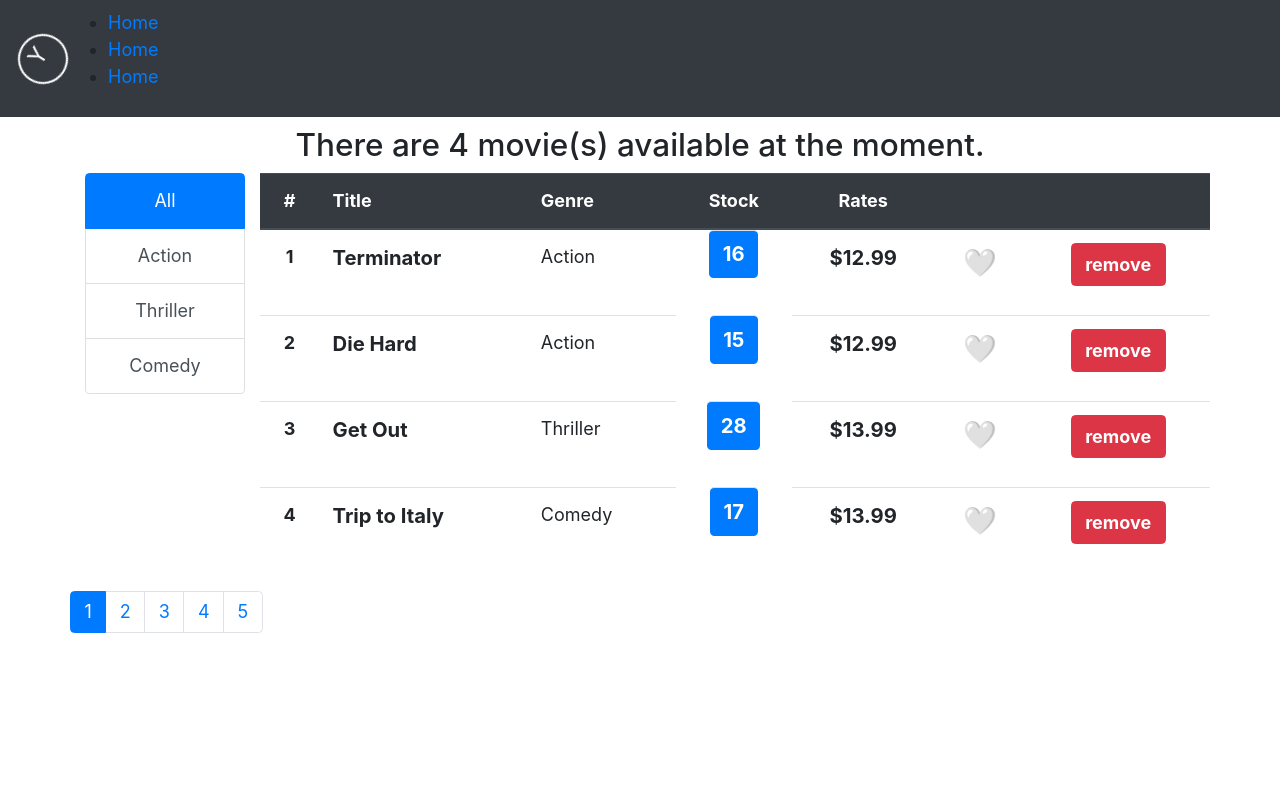
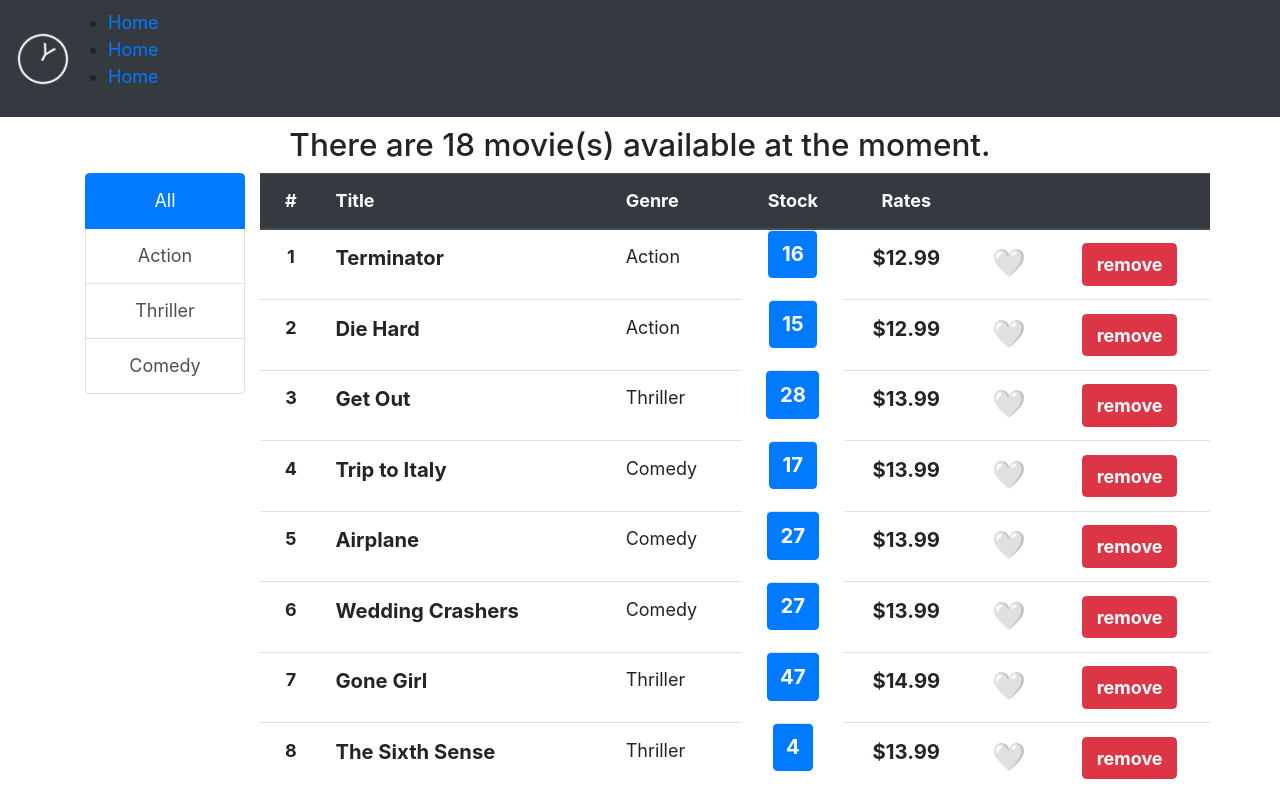
Before and after one commit to iamserda/Youdeo, a React (Create React App) app: page / in a window 1280 px wide. Shown: the top 791 px of the page. Built offline with nearby package versions, Linux system fonts and the light colour scheme.

Commit message:
updated deleteFunc

```diff
--- a/src/App.js
+++ b/src/App.js
@@ -13,10 +13,11 @@
       filteredView: [],
       showingNow: [],
       genres: [],
-      pageSize: 4,
+      pageSize: 6,
       paginationArr: [],
       lastFilter: null,
       currentPage: 1,
+      currentFilter: null,
     };
     console.log("Mount Phase: - constructor()");
   }
@@ -59,21 +60,17 @@
 
   // function deletes an item from the state.
   deleteFunc = (id) => {
-    let deletedMovieArr;
-
     this.setState((oldState) => {
       // returns a movie that matches the id provided.
       const movieInDb = oldState.movies.find((m) => m._id === id);
       const movieIndexInState = oldState.movies.indexOf(movieInDb);
-      deletedMovieArr = oldState.movies.splice(movieIndexInState, 1);
-      return { ...oldState };
+      oldState.movies.splice(movieIndexInState, 1);
+
+      const newMovies = oldState.movies.map((item) => {
+        return { ...item };
+      });
+      return { ...oldState, movies: newMovies };
     });
-    // using this built-in method to update this.state.filteredView
-    // in order to update the current view on the browser.
-    // this.filterGenres(this.state.lastFilter);
-    // this.updatePaginationArr();
-    // this.handlePages(this.state.currentPage || 1);
-    return deletedMovieArr[0];
   };
 
   // handling Like "click" events.
@@ -169,10 +166,7 @@
       <div className="App" id="App">
         <Header />
         <Main
-          movies={this.state.showingNow}
-          genres={this.state.genres}
-          currentPage={this.state.currentPage}
-          paginationArr={this.state.paginationArr}
+          {...this.state}
           deleteFunc={this.deleteFunc}
           updateLike={this.updateLike}
           filterGenres={this.filterGenres}
--- a/src/components/common/PaginationComponent.jsx
+++ b/src/components/common/PaginationComponent.jsx
@@ -28,9 +28,11 @@
             </li>
           );
         });
-  return (
-    <nav aria-label="Page navigation example">
-      <ul className="pagination">{pagesArr}</ul>
-    </nav>
-  );
+  if (!pagesArr) return null;
+  else
+    return (
+      <nav aria-label="Page navigation example">
+        <ul className="pagination">{pagesArr}</ul>
+      </nav>
+    );
 }
--- a/src/components/uicomponents/Main.jsx
+++ b/src/components/uicomponents/Main.jsx
@@ -4,16 +4,10 @@
 import GenreFilterComponent from "../common/GenreFilterComponent";
 
 export default function Main(props) {
-  const {
-    movies,
-    genres,
-    deleteFunc,
-    updateLike,
-    filterGenres,
-    paginationArr,
-    handlePages,
-    currentPage,
-  } = props;
+  //props
+  const { movies, showingNow, genres, currentPage, paginationArr } = props;
+  // methods
+  const { deleteFunc, updateLike, filterGenres, handlePages } = props;
 
   return (
     <main className="container main" role="main">
--- a/src/services/fakeMovieService.js
+++ b/src/services/fakeMovieService.js
@@ -2,7 +2,7 @@
 
 const movies = [
   {
-    _id: "5b21ca3eeb7f6fbccd471815",
+    _id: "5b21ca3eeb7f6fbccd471801",
     title: "Terminator",
     genre: { _id: "5b21ca3eeb7f6fbccd471818", name: "Action" },
     like: false,
@@ -11,7 +11,7 @@
     publishDate: "2018-01-03T19:04:28.809Z",
   },
   {
-    _id: "5b21ca3eeb7f6fbccd471816",
+    _id: "5b21ca3eeb7f6fbccd471802",
     title: "Die Hard",
     genre: { _id: "5b21ca3eeb7f6fbccd471818", name: "Action" },
     like: false,
@@ -19,7 +19,7 @@
     dailyRentalRate: 12.5,
   },
   {
-    _id: "5b21ca3eeb7f6fbccd471817",
+    _id: "5b21ca3eeb7f6fbccd471803",
     title: "Get Out",
     genre: { _id: "5b21ca3eeb7f6fbccd471820", name: "Thriller" },
     like: false,
@@ -27,7 +27,7 @@
     dailyRentalRate: 13.5,
   },
   {
-    _id: "5b21ca3eeb7f6fbccd471819",
+    _id: "5b21ca3eeb7f6fbccd471804",
     title: "Trip to Italy",
     genre: { _id: "5b21ca3eeb7f6fbccd471814", name: "Comedy" },
     like: false,
@@ -35,7 +35,7 @@
     dailyRentalRate: 13.5,
   },
   {
-    _id: "5b21ca3eeb7f6fbccd47181a",
+    _id: "5b21ca3eeb7f6fbccd471805",
     title: "Airplane",
     genre: { _id: "5b21ca3eeb7f6fbccd471814", name: "Comedy" },
     like: false,
@@ -43,7 +43,7 @@
     dailyRentalRate: 13.5,
   },
   {
-    _id: "5b21ca3eeb7f6fbccd47181b",
+    _id: "5b21ca3eeb7f6fbccd471806",
     title: "Wedding Crashers",
     genre: { _id: "5b21ca3eeb7f6fbccd471814", name: "Comedy" },
     like: false,
@@ -51,7 +51,7 @@
     dailyRentalRate: 13.5,
   },
   {
-    _id: "5b21ca3eeb7f6fbccd47181e",
+    _id: "5b21ca3eeb7f6fbccd471807",
     title: "Gone Girl",
     genre: { _id: "5b21ca3eeb7f6fbccd471820", name: "Thriller" },
     like: false,
@@ -59,7 +59,7 @@
     dailyRentalRate: 14.5,
   },
   {
-    _id: "5b21ca3eeb7f6fbccd47181f",
+    _id: "5b21ca3eeb7f6fbccd471808",
     title: "The Sixth Sense",
     genre: { _id: "5b21ca3eeb7f6fbccd471820", name: "Thriller" },
     numberInStock: 4,
@@ -67,7 +67,7 @@
     dailyRentalRate: 13.5,
   },
   {
-    _id: "5b21ca3eeb7f6fbccd471821",
+    _id: "5b21ca3eeb7f6fbccd471809",
     title: "The Avengers",
     genre: { _id: "5b21ca3eeb7f6fbccd471818", name: "Action" },
     like: false,
@@ -75,7 +75,7 @@
     dailyRentalRate: 13.5,
   },
   {
-    _id: "5b21ca3eeb7f6fbccd471830",
+    _id: "5b21ca3eeb7f6fbccd471810",
     title: "Dominate Thor",
     genre: { _id: "5b21ca3eeb7f6fbccd471818", name: "Action" },
     like: false,
@@ -84,7 +84,7 @@
     publishDate: "2018-01-03T19:04:28.809Z",
   },
   {
-    _id: "5b21ca3eeb7f6fbccd471840",
+    _id: "5b21ca3eeb7f6fbccd471811",
     title: "Last In, First, Out",
     genre: { _id: "5b21ca3eeb7f6fbccd471818", name: "Action" },
     like: false,
@@ -92,7 +92,7 @@
     dailyRentalRate: 12.5,
   },
   {
-    _id: "5b21ca3eeb7f6fbccd471850",
+    _id: "5b21ca3eeb7f6fbccd471812",
     title: "First In, First Out",
     genre: { _id: "5b21ca3eeb7f6fbccd471820", name: "Thriller" },
     like: false,
@@ -100,7 +100,7 @@
     dailyRentalRate: 13.5,
   },
   {
-    _id: "5b21ca3eeb7f6fbccd471860",
+    _id: "5b21ca3eeb7f6fbccd471813",
     title: "Strip 2 Eat Ali",
     genre: { _id: "5b21ca3eeb7f6fbccd471814", name: "Comedy" },
     like: false,
@@ -108,7 +108,7 @@
     dailyRentalRate: 13.5,
   },
   {
-    _id: "5b21ca3eeb7f6fbccd471870",
+    _id: "5b21ca3eeb7f6fbccd471814",
     title: "No Plane, No game!",
     genre: { _id: "5b21ca3eeb7f6fbccd471814", name: "Comedy" },
     like: false,
@@ -116,7 +116,7 @@
     dailyRentalRate: 13.5,
   },
   {
-    _id: "5b21ca3eeb7f6fbccd471880",
+    _id: "5b21ca3eeb7f6fbccd471815",
     title: "Wedding Braggers",
     genre: { _id: "5b21ca3eeb7f6fbccd471814", name: "Comedy" },
     like: false,
@@ -124,7 +124,7 @@
     dailyRentalRate: 13.5,
   },
   {
-    _id: "5b21ca3eeb7f6fbccd471890",
+    _id: "5b21ca3eeb7f6fbccd471816",
     title: "Gun Gurl",
     genre: { _id: "5b21ca3eeb7f6fbccd471820", name: "Thriller" },
     like: false,
@@ -132,7 +132,7 @@
     dailyRentalRate: 14.5,
   },
   {
-    _id: "5b21ca3eeb7f6fbccd471891",
+    _id: "5b21ca3eeb7f6fbccd471817",
     title: "The Sixth Cents",
     genre: { _id: "5b21ca3eeb7f6fbccd471820", name: "Thriller" },
     numberInStock: 14,
@@ -140,7 +140,7 @@
     dailyRentalRate: 13.5,
   },
   {
-    _id: "5b21ca3eeb7f6fbccd471892",
+    _id: "5b21ca3eeb7f6fbccd471818",
     title: "The Revengers",
     genre: { _id: "5b21ca3eeb7f6fbccd471818", name: "Action" },
     like: false,
```
